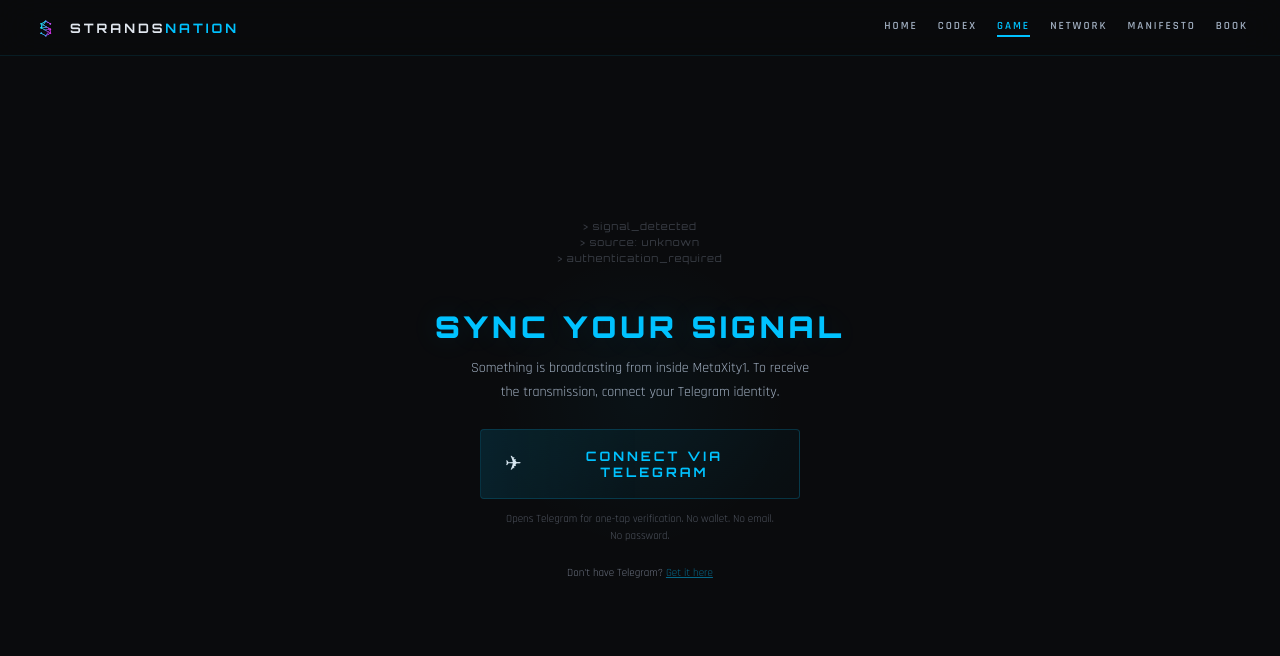
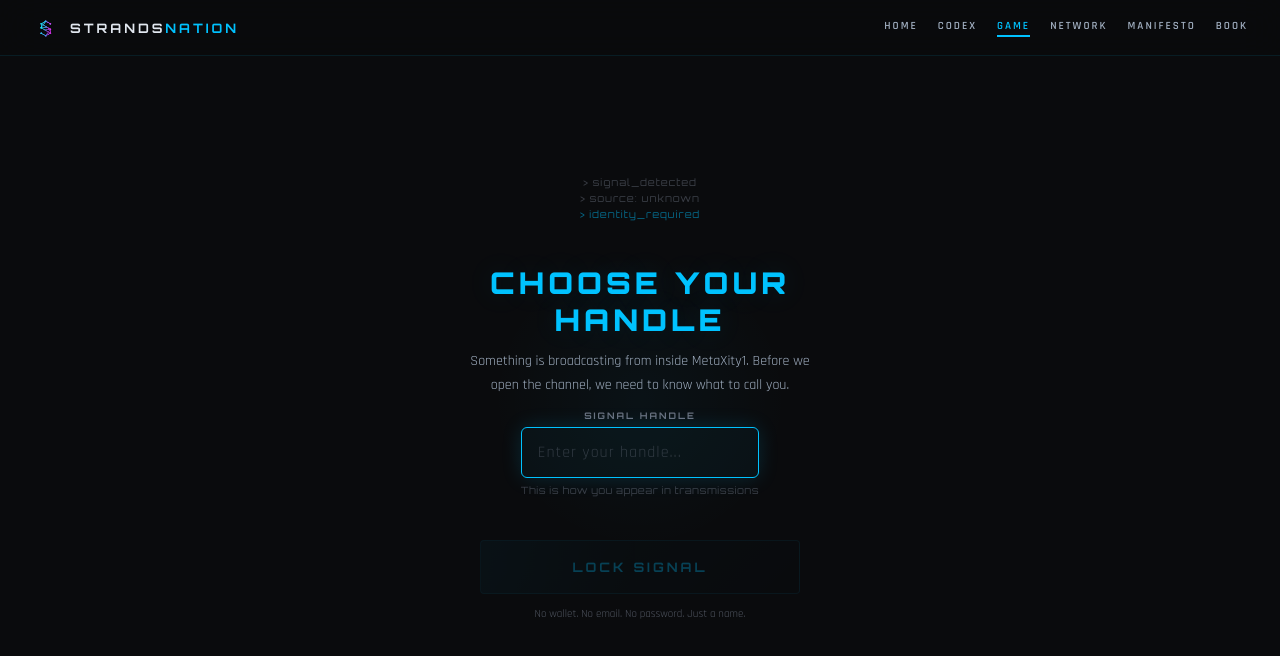
Before and after one commit to BAIS1C/StrandsNation, a Next.js app: page /game in a window 1280 px wide. Shown: the top 656 px of the page. Built offline with nearby package versions, Linux system fonts and the light colour scheme.

Commit message:
tweak auth

```diff
--- a/src/app/game/page.tsx
+++ b/src/app/game/page.tsx
@@ -34,14 +34,16 @@
   const [playerData, setPlayerData] = useState<PlayerData | null>(null);
 
   const handleAuthReady = useCallback(async () => {
-    // Grab player data from state (set by AuthGate)
     const state = await loadState();
     const tgUser = state.tgUser;
+    const storedName = typeof window !== 'undefined'
+      ? localStorage.getItem('strands_player_name') || 'Blank'
+      : 'Blank';
     setPlayerData({
       playerID: state.playerID || `dev-${Date.now()}`,
       tgID: tgUser?.id || 0,
-      username: tgUser?.username || 'unknown',
-      firstName: tgUser?.first_name || 'Blank',
+      username: tgUser?.username || storedName.toLowerCase().replace(/\s+/g, '_'),
+      firstName: storedName,
       lastName: tgUser?.last_name || '',
       phone: '',
       dob: '',
@@ -75,6 +77,7 @@
   const [scene, setScene] = useState<Scene>('desktop');
   const [messages, setMessages] = useState<ChatMsg[]>([]);
   const choicesLog = useRef<string[]>([]);
+  const playerName = playerData.firstName;
   const [currentChoices, setCurrentChoices] = useState<Choice[]>([]);
   const [choicesMade, setChoicesMade] = useState<Set<string>>(new Set());
   const [selectedChoice, setSelectedChoice] = useState<string | null>(null);
@@ -699,7 +702,7 @@
                   <div className={styles.avatar}>{authorInitials[m.author] || '?'}</div>
                   <div className={styles.msgContent}>
                     <div className={styles.msgAuthor} style={{ color: authorColors[m.cls] || 'var(--c-text)' }}>
-                      {m.author === 'you' ? 'You' : m.author}
+                      {m.author === 'you' ? playerName : m.author}
                     </div>
                     <div className={styles.msgText} dangerouslySetInnerHTML={{ __html: m.text }} />
                   </div>
--- a/src/components/AuthGate/AuthGate.module.css
+++ b/src/components/AuthGate/AuthGate.module.css
@@ -144,6 +144,57 @@
   font: 400 12px var(--font-body, 'Rajdhani', sans-serif);
 }
 
+.termLineAccent {
+  composes: termLine;
+  color: var(--c-accent, #00C2FF) !important;
+}
+
+/* ── NAME INPUT ── */
+.nameField {
+  display: flex; flex-direction: column; gap: 6px;
+  margin-bottom: 20px;
+}
+.nameLabel {
+  font: 600 9px var(--font-display, 'Orbitron', monospace);
+  color: var(--c-dim, #6b7280);
+  letter-spacing: 2px;
+}
+.nameInput {
+  padding: 14px 16px;
+  border: 1px solid var(--c-border, rgba(255,255,255,0.06));
+  border-radius: 6px;
+  background: rgba(0,194,255,0.03);
+  color: var(--c-text, #E2E8F0);
+  font: 400 16px var(--font-body, 'Rajdhani', sans-serif);
+  outline: none;
+  caret-color: var(--c-accent, #00C2FF);
+  transition: border-color 0.2s, box-shadow 0.2s;
+  letter-spacing: 1px;
+}
+.nameInput:focus {
+  border-color: var(--c-accent, #00C2FF);
+  box-shadow: 0 0 20px rgba(0,194,255,0.15);
+}
+.nameInput::placeholder {
+  color: var(--c-dim, #6b7280);
+  opacity: 0.4;
+}
+.nameHint {
+  font: 400 10px var(--font-display, 'Orbitron', monospace);
+  color: var(--c-dim, #6b7280);
+  letter-spacing: 0.5px;
+  opacity: 0.5;
+}
+
+.connectBtn:disabled {
+  opacity: 0.3;
+  cursor: not-allowed;
+}
+.connectBtn:disabled:hover {
+  background: transparent;
+  box-shadow: none;
+}
+
 .entryFallback {
   font: 400 11px var(--font-body, 'Rajdhani', sans-serif);
   color: var(--c-dim, #6b7280);
--- a/src/components/AuthGate/AuthGate.tsx
+++ b/src/components/AuthGate/AuthGate.tsx
@@ -10,20 +10,16 @@
 import { loadState, setAuthed } from '@/lib/playerState';
 import styles from './AuthGate.module.css';
 
-const TG_BOT_USERNAME = 'StrandsNation_bot';
-const TG_BOT_ID = '8685415138';
-const MINI_APP_URL = `https://t.me/${TG_BOT_USERNAME}/strands`;
-
 interface AuthGateProps {
-  onReady: (mode: 'browser' | 'miniapp') => void;
+  onReady: () => void;
 }
 
 export default function AuthGate({ onReady }: AuthGateProps) {
-  const [phase, setPhase] = useState<'detect' | 'entry' | 'choose' | 'booting'>('detect');
-  const [user, setUser] = useState<TGUser | null>(null);
-  const [error, setError] = useState<string | null>(null);
+  const [phase, setPhase] = useState<'detect' | 'entry' | 'booting'>('detect');
+  const [playerName, setPlayerName] = useState('');
+  const [error, setError] = useState('');
   const [bootLines, setBootLines] = useState<string[]>([]);
-  const scriptLoaded = useRef(false);
+  const inputRef = useRef<HTMLInputElement>(null);
 
   // ═══ DETECT ENVIRONMENT ═══
   useEffect(() => {
@@ -32,26 +28,27 @@
       const state = await loadState();
 
       if (inTG) {
+        // Mini App: use TG identity directly
         const tgUser = initMiniApp();
         if (tgUser) {
-          setUser(tgUser);
           if (!state.authed) {
             const auth = await validateAuth();
             if (auth) await setAuthed(auth.playerID, tgUser);
           }
-          runBootSequence(tgUser.first_name, 'miniapp');
+          localStorage.setItem('strands_player_name', tgUser.first_name || 'Blank');
+          localStorage.setItem('strands_player_tg', JSON.stringify(tgUser));
+          runBootSequence(tgUser.first_name);
         } else {
-          setError('Signal lost. Could not authenticate.');
+          setPhase('entry');
         }
       } else {
-        if (state.authed && state.tgUser) {
-          setUser(state.tgUser);
-          setPhase('choose');
+        // Browser: check if returning player
+        const savedName = localStorage.getItem('strands_player_name');
+        if (savedName && state.authed) {
+          runBootSequence(savedName);
         } else {
-          // Only load TG script on production (HTTPS) — localhost will use dev bypass
-          const isLocalhost = window.location.hostname === 'localhost' || window.location.hostname === '127.0.0.1';
-          if (!isLocalhost) loadTGScript();
           setPhase('entry');
+          setTimeout(() => inputRef.current?.focus(), 300);
         }
       }
     }
@@ -59,94 +56,41 @@
   // eslint-disable-next-line react-hooks/exhaustive-deps
   }, []);
 
-  // ═══ LOAD TG WIDGET SCRIPT (hidden, for popup API) ═══
-  function loadTGScript() {
-    if (scriptLoaded.current) return;
-    if (typeof window === 'undefined') return;
-    const s = document.createElement('script');
-    s.src = 'https://telegram.org/js/telegram-widget.js?22';
-    s.async = true;
-    s.onload = () => { scriptLoaded.current = true; };
-    document.head.appendChild(s);
+  // ═══ HANDLE NAME SUBMIT ═══
+  const handleSubmit = useCallback(() => {
+    const name = playerName.trim();
+    if (name.length < 2) {
+      setError('Handle must be at least 2 characters');
+      return;
     }
-
-  // ═══ TG AUTH CALLBACK ═══
-  const handleTGAuth = useCallback(async (widgetUser: any) => {
-    const tgUser: TGUser = {
-      id: widgetUser.id,
-      first_name: widgetUser.first_name,
-      last_name: widgetUser.last_name,
-      username: widgetUser.username,
-      photo_url: widgetUser.photo_url,
-    };
-    setUser(tgUser);
-
-    try {
-      // Dev bypass doesn't need server validation
-      if (widgetUser.hash === 'dev_bypass') {
-        await setAuthed(`dev-${widgetUser.id}`, tgUser);
-      } else {
-        const res = await fetch('/api/auth/telegram-widget', {
-          method: 'POST',
-          headers: { 'Content-Type': 'application/json' },
-          body: JSON.stringify(widgetUser),
-        });
-        if (res.ok) {
-          const data = await res.json();
-          await setAuthed(data.playerID, tgUser);
+    if (name.length > 20) {
+      setError('Handle must be 20 characters or fewer');
+      return;
     }
-      }
-    } catch {}
-
-    setPhase('choose');
-  }, []);
-
-  // ═══ CONNECT BUTTON: opens TG popup ═══
-  const handleConnect = useCallback(() => {
-    // DEV BYPASS: on localhost, skip TG auth entirely
-    const isDev = typeof window !== 'undefined' &&
-      (window.location.hostname === 'localhost' || window.location.hostname === '127.0.0.1');
-
-    if (isDev) {
-      // Simulate auth with dev user
-      handleTGAuth({
-        id: 999999999,
-        first_name: 'Dev',
-        last_name: 'User',
-        username: 'dev_blank',
-        photo_url: '',
-        auth_date: Math.floor(Date.now() / 1000),
-        hash: 'dev_bypass',
-      });
+    if (!/^[a-zA-Z0-9_\-. ]+$/.test(name)) {
+      setError('Letters, numbers, underscores, dashes only');
       return;
     }
 
-    (window as any).onTGAuth = handleTGAuth;
+    localStorage.setItem('strands_player_name', name);
 
-    try {
-      const TG = (window as any).Telegram;
-      if (TG?.Login?.auth) {
-        TG.Login.auth(
-          { bot_id: TG_BOT_ID, request_access: 'write' },
-          (data: any) => { if (data) handleTGAuth(data); }
-        );
-      } else {
-        // Fallback: open TG directly for auth
-        window.open(
-          `https://t.me/${TG_BOT_USERNAME}?start=auth`,
-          '_blank'
-        );
-      }
-    } catch (err) {
-      // Cross-origin errors from TG widget — fallback to redirect
-      console.warn('TG widget cross-origin error, using redirect fallback');
-      const authUrl = `https://oauth.telegram.org/auth?bot_id=${TG_BOT_ID}&origin=${encodeURIComponent(window.location.origin)}&request_access=write&return_to=${encodeURIComponent(window.location.href)}`;
-      window.location.href = authUrl;
-    }
-  }, [handleTGAuth]);
+    const pseudoID = `browser-${Date.now()}-${Math.random().toString(36).slice(2, 8)}`;
+    setAuthed(pseudoID, {
+      id: 0,
+      first_name: name,
+      last_name: '',
+      username: name.toLowerCase().replace(/\s+/g, '_'),
+    });
+
+    runBootSequence(name);
+  }, [playerName]);
+
+  const handleKeyDown = useCallback((e: React.KeyboardEvent) => {
+    if (e.key === 'Enter') handleSubmit();
+  }, [handleSubmit]);
 
   // ═══ BOOT SEQUENCE ═══
-  function runBootSequence(name: string, mode: 'browser' | 'miniapp') {
+  function runBootSequence(name: string) {
     setPhase('booting');
     const lines = [
       `// ${name.toUpperCase()} — SIGNAL LOCKED`,
@@ -157,17 +101,8 @@
     lines.forEach((line, i) => {
       setTimeout(() => setBootLines(prev => [...prev, line]), i * 350);
     });
-    setTimeout(() => onReady(mode), lines.length * 350 + 400);
+    setTimeout(() => onReady(), lines.length * 350 + 400);
   }
-
-  const handleContinueBrowser = useCallback(() => {
-    runBootSequence(user?.first_name || 'BLANK', 'browser');
-  // eslint-disable-next-line react-hooks/exhaustive-deps
-  }, [user, onReady]);
-
-  const handleOpenTG = useCallback(() => {
-    window.open(MINI_APP_URL, '_blank');
-  }, []);
 
   // ═══ RENDER ═══
 
@@ -198,7 +133,6 @@
     );
   }
 
-  if (phase === 'entry') {
   return (
     <div className={styles.gate}>
       <div className={styles.entryPanel}>
@@ -206,62 +140,45 @@
         <div className={styles.terminalLines}>
           <span className={styles.termLine}>{'>'} signal_detected</span>
           <span className={styles.termLine}>{'>'} source: unknown</span>
-            <span className={styles.termLine}>{'>'} authentication_required</span>
+          <span className={styles.termLineAccent}>{'>'} identity_required</span>
         </div>
-          <h2 className={styles.entryTitle}>SYNC YOUR SIGNAL</h2>
+        <h2 className={styles.entryTitle}>CHOOSE YOUR HANDLE</h2>
         <p className={styles.entryDesc}>
           Something is broadcasting from inside MetaXity1.
-            To receive the transmission, connect your Telegram identity.
+          Before we open the channel, we need to know what to call you.
         </p>
-          <button className={styles.connectBtn} onClick={handleConnect}>
-            <span className={styles.connectIcon}>✈</span>
-            <span className={styles.connectLabel}>CONNECT VIA TELEGRAM</span>
+
+        <div className={styles.nameField}>
+          <label className={styles.nameLabel}>SIGNAL HANDLE</label>
+          <input
+            ref={inputRef}
+            className={styles.nameInput}
+            type="text"
+            value={playerName}
+            onChange={e => { setPlayerName(e.target.value); setError(''); }}
+            onKeyDown={handleKeyDown}
+            placeholder="Enter your handle..."
+            maxLength={20}
+            autoComplete="off"
+            spellCheck={false}
+          />
+          <span className={styles.nameHint}>This is how you appear in transmissions</span>
+        </div>
+
+        {error && <p className={styles.entryError}>{error}</p>}
+
+        <button
+          className={styles.connectBtn}
+          onClick={handleSubmit}
+          disabled={playerName.trim().length < 2}
+        >
+          <span className={styles.connectLabel}>LOCK SIGNAL</span>
         </button>
+
         <p className={styles.entryNote}>
-            Opens Telegram for one-tap verification.
-            No wallet. No email. No password.
-          </p>
-          {error && <p className={styles.entryError}>{error}</p>}
-          <p className={styles.entryFallback}>
-            Don't have Telegram?{' '}
-            <a href="https://telegram.org" target="_blank" rel="noopener noreferrer">
-              Get it here
-            </a>
+          No wallet. No email. No password. Just a name.
         </p>
       </div>
     </div>
   );
 }
-
-  if (phase === 'choose') {
-    return (
-      <div className={styles.gate}>
-        <div className={styles.choosePanel}>
-          <div className={styles.terminalLines}>
-            <span className={styles.termLineGreen}>{'>'} signal_verified</span>
-            <span className={styles.termLine}>{'>'} identity: {user?.first_name || 'BLANK'}</span>
-          </div>
-          <h2 className={styles.chooseTitle}>SIGNAL LOCKED</h2>
-          <p className={styles.chooseDesc}>
-            Choose your interface. Same experience either way.
-          </p>
-          <div className={styles.chooseOptions}>
-            <button className={styles.chooseBrowser} onClick={handleContinueBrowser}>
-              <span className={styles.chooseIcon}>🖥</span>
-              <span className={styles.chooseLabel}>CONTINUE HERE</span>
-              <span className={styles.chooseSub}>Full experience in your browser</span>
-            </button>
-            <button className={styles.chooseTG} onClick={handleOpenTG}>
-              <span className={styles.chooseIcon}>✈</span>
-              <span className={styles.chooseLabel}>OPEN IN TELEGRAM</span>
-              <span className={styles.chooseSub}>Native app. Haptics. Cross-device sync.</span>
-            </button>
-          </div>
-          <p className={styles.chooseNote}>Your progress syncs between both.</p>
-        </div>
-      </div>
-    );
-  }
-
-  return null;
-}
```
Lines whose indentation alone changed are shown as unchanged.
